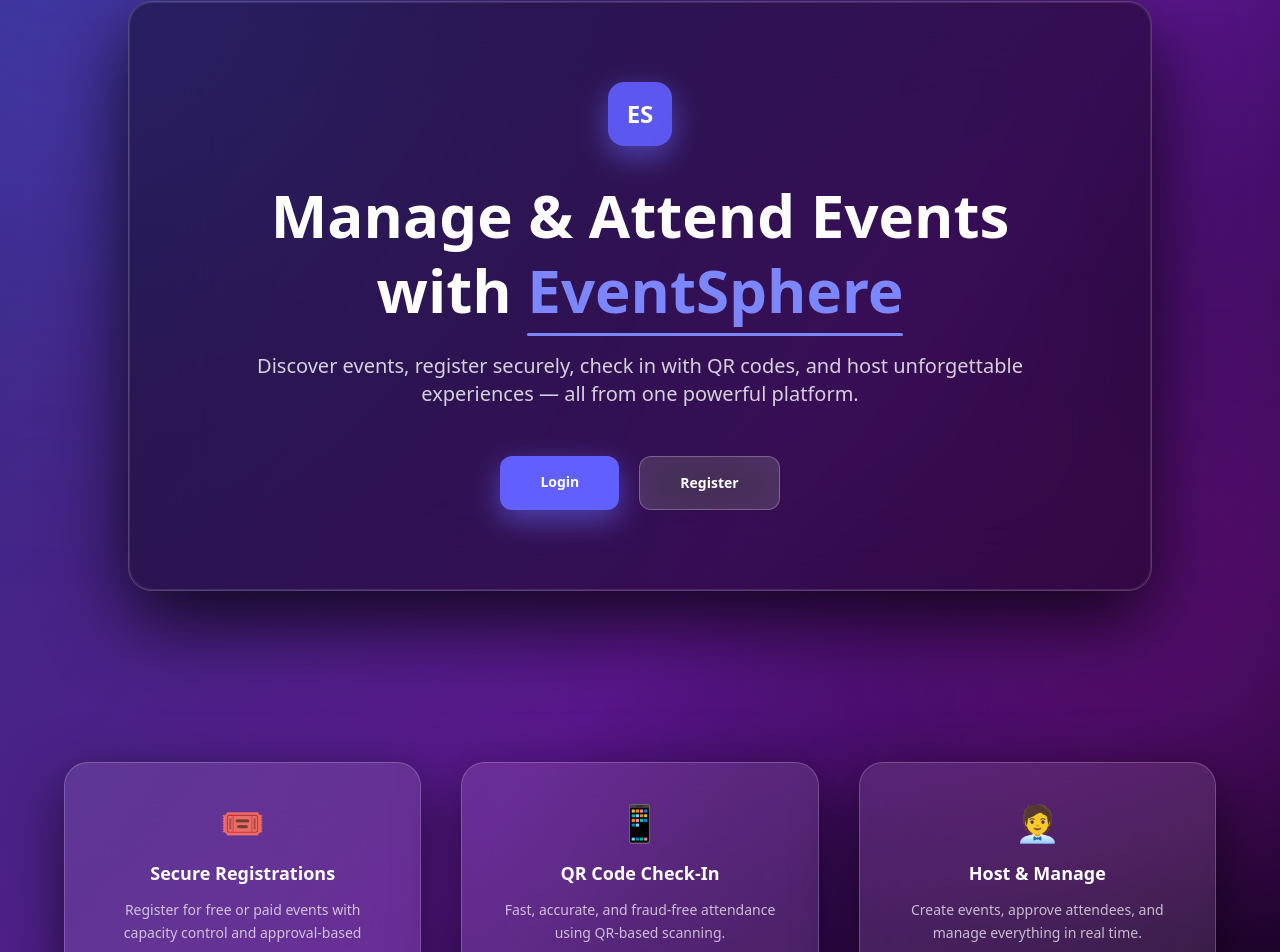
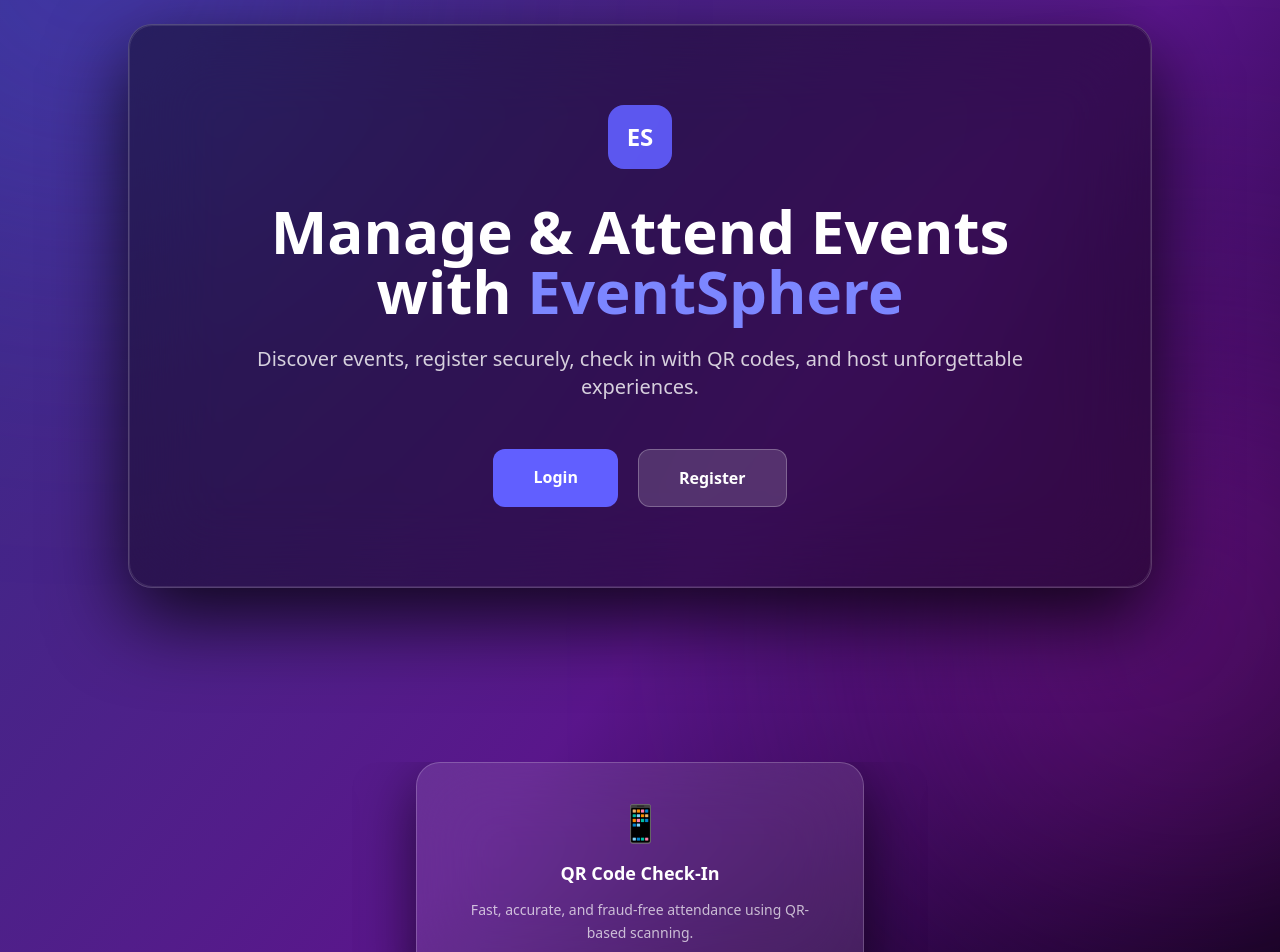
Before and after one commit to alanmathew190/EventManagementSystem, a React (Vite) app in the folder frontend/: page / in a window 1280 px wide. Shown: the part 134-1086 px from the top of the page. Built offline with nearby package versions, Linux system fonts and the light colour scheme; no server answers.

Commit message:
push home edits

```diff
--- a/frontend/src/pages/Home.jsx
+++ b/frontend/src/pages/Home.jsx
@@ -1,76 +1,81 @@
 import { Link } from "react-router-dom";
-import { useContext } from "react";
+import { useContext, useEffect, useState } from "react";
 import { AuthContext } from "../context/AuthContext";
 import GlassLayout from "../components/GlassLayout";
 
+const FEATURES = [
+  {
+    icon: "🎟",
+    title: "Secure Registrations",
+    desc: "Register for free or paid events with capacity control and approval-based access.",
+  },
+  {
+    icon: "📱",
+    title: "QR Code Check-In",
+    desc: "Fast, accurate, and fraud-free attendance using QR-based scanning.",
+  },
+  {
+    icon: "🧑‍💼",
+    title: "Host & Manage",
+    desc: "Create events, approve attendees, and manage everything in real time.",
+  },
+];
+
 export default function Home() {
   const { authTokens } = useContext(AuthContext);
+  const [index, setIndex] = useState(0);
+
+  // AUTO SLIDE
+  useEffect(() => {
+    const interval = setInterval(() => {
+      setIndex((prev) => (prev + 1) % FEATURES.length);
+    }, 3500);
+
+    return () => clearInterval(interval);
+  }, []);
 
   return (
     <GlassLayout>
       {/* 🔷 HERO */}
-      <section className="flex items-center justify-center min-h-screen px-6 pt-15">
+      <section className="flex items-center justify-center min-h-screen px-6 pt-20">
         <div
           className="relative max-w-5xl w-full text-center
-               bg-black/40 backdrop-blur-2xl
-               border border-white/20
-               rounded-3xl
-               shadow-[0_30px_80px_rgba(0,0,0,0.8)]
-               p-12 md:p-20
-               transition-all duration-500"
+                     bg-black/40 backdrop-blur-2xl
+                     border border-white/20
+                     rounded-3xl
+                     shadow-[0_30px_80px_rgba(0,0,0,0.8)]
+                     p-12 md:p-20"
         >
-          {/* 🧊 INNER GLASS BORDER (DEPTH) */}
           <div className="absolute inset-0 rounded-3xl border border-white/10 pointer-events-none" />
 
-          {/* 🟣 LOGO */}
           <div className="flex justify-center mb-8">
-            <div
-              className="w-16 h-16 rounded-2xl
-                   bg-indigo-500/90 text-white
-                   flex items-center justify-center
-                   text-2xl font-extrabold
-                   shadow-[0_10px_30px_rgba(99,102,241,0.6)]"
-            >
+            <div className="w-16 h-16 rounded-2xl bg-indigo-500/90 text-white flex items-center justify-center text-2xl font-extrabold">
               ES
             </div>
           </div>
 
-          <h1 className="text-4xl md:text-6xl font-extrabold text-white mb-6 leading-tight">
+          <h1 className="text-4xl md:text-6xl font-extrabold text-white mb-6">
             Manage & Attend Events with{" "}
-            <span className="relative inline-block text-indigo-400">
-              EventSphere
-              <span className="absolute left-0 -bottom-2 w-full h-[3px] bg-indigo-400 rounded-full" />
-            </span>
+            <span className="text-indigo-400">EventSphere</span>
           </h1>
 
           <p className="text-lg md:text-xl text-white/80 max-w-3xl mx-auto mb-12">
             Discover events, register securely, check in with QR codes, and host
-            unforgettable experiences — all from one powerful platform.
+            unforgettable experiences.
           </p>
 
           {!authTokens ? (
             <div className="flex flex-col sm:flex-row justify-center gap-5">
               <Link
                 to="/login"
-                className="bg-indigo-500 hover:bg-indigo-600
-                     active:scale-95
-                     text-white px-10 py-4 rounded-xl
-                     text-sm font-semibold
-                     shadow-[0_10px_30px_rgba(99,102,241,0.6)]
-                     transition transform hover:-translate-y-1"
+                className="bg-indigo-500 hover:bg-indigo-600 text-white px-10 py-4 rounded-xl font-semibold transition"
               >
                 Login
               </Link>
 
               <Link
                 to="/register"
-                className="bg-white/15 backdrop-blur-xl
-                     border border-white/25
-                     hover:bg-white/25
-                     active:scale-95
-                     text-white px-10 py-4 rounded-xl
-                     text-sm font-semibold
-                     shadow transition transform hover:-translate-y-1"
+                className="bg-white/15 border border-white/25 text-white px-10 py-4 rounded-xl font-semibold hover:bg-white/25 transition"
               >
                 Register
               </Link>
@@ -78,12 +83,7 @@ export default function Home() {
           ) : (
             <Link
               to="/events"
-              className="inline-block bg-emerald-400 hover:bg-emerald-500
-                   active:scale-95
-                   text-white px-10 py-4 rounded-xl
-                   text-sm font-semibold
-                   shadow-[0_10px_30px_rgba(52,211,153,0.6)]
-                   transition transform hover:-translate-y-1"
+              className="inline-block bg-emerald-400 hover:bg-emerald-500 text-white px-10 py-4 rounded-xl font-semibold transition"
             >
               Explore Events
             </Link>
@@ -91,44 +91,33 @@ export default function Home() {
         </div>
       </section>
 
-      {/* ✨ FEATURES */}
+      {/* ✨ FEATURE CAROUSEL */}
       <section className="py-24 px-6">
-        <div className="max-w-6xl mx-auto grid gap-10 md:grid-cols-3 text-center">
-          {[
-            {
-              icon: "🎟",
-              title: "Secure Registrations",
-              desc: "Register for free or paid events with capacity control and approval-based access.",
-            },
-            {
-              icon: "📱",
-              title: "QR Code Check-In",
-              desc: "Fast, accurate, and fraud-free attendance using QR-based scanning.",
-            },
-            {
-              icon: "🧑‍💼",
-              title: "Host & Manage",
-              desc: "Create events, approve attendees, and manage everything in real time.",
-            },
-          ].map((f, i) => (
-            <div
-              key={i}
-              className="group p-10 rounded-3xl
-                         bg-white/10 backdrop-blur-2xl
-                         border border-white/20
-                         shadow-[0_20px_60px_rgba(0,0,0,0.6)]
-                         transition-all duration-500
-                         hover:bg-white/20 hover:-translate-y-2"
-            >
-              <div className="text-4xl mb-4 group-hover:scale-110 transition">
-                {f.icon}
+        <div className="max-w-xl mx-auto overflow-hidden rounded-3xl">
+          <div
+            className="flex transition-transform duration-700 ease-in-out"
+            style={{ transform: `translateX(-${index * 100}%)` }}
+          >
+            {FEATURES.map((f, i) => (
+              <div key={i} className="min-w-full flex justify-center">
+                <div
+                  className="p-10 rounded-3xl text-center
+                             bg-white/10 backdrop-blur-2xl
+                             border border-white/20
+                             shadow-[0_20px_60px_rgba(0,0,0,0.6)]
+                             max-w-md w-full"
+                >
+                  <div className="text-4xl mb-4">{f.icon}</div>
+                  <h3 className="text-lg font-semibold text-white mb-3">
+                    {f.title}
+                  </h3>
+                  <p className="text-white/70 text-sm leading-relaxed">
+                    {f.desc}
+                  </p>
+                </div>
               </div>
-              <h3 className="text-lg font-semibold text-white mb-3">
-                {f.title}
-              </h3>
-              <p className="text-white/70 text-sm leading-relaxed">{f.desc}</p>
-            </div>
-          ))}
+            ))}
+          </div>
         </div>
       </section>
 
@@ -143,9 +132,7 @@ export default function Home() {
           </p>
           <Link
             to="/register"
-            className="bg-white text-indigo-600 hover:bg-gray-100
-                       active:scale-95 px-10 py-4 rounded-xl text-sm
-                       font-semibold shadow-lg transition transform hover:-translate-y-1"
+            className="bg-white text-indigo-600 px-10 py-4 rounded-xl font-semibold hover:bg-gray-100 transition"
           >
             Get Started
           </Link>
```
Also changed, not shown: frontend/src/events/EventDetail.jsx (+30 -38 lines).
